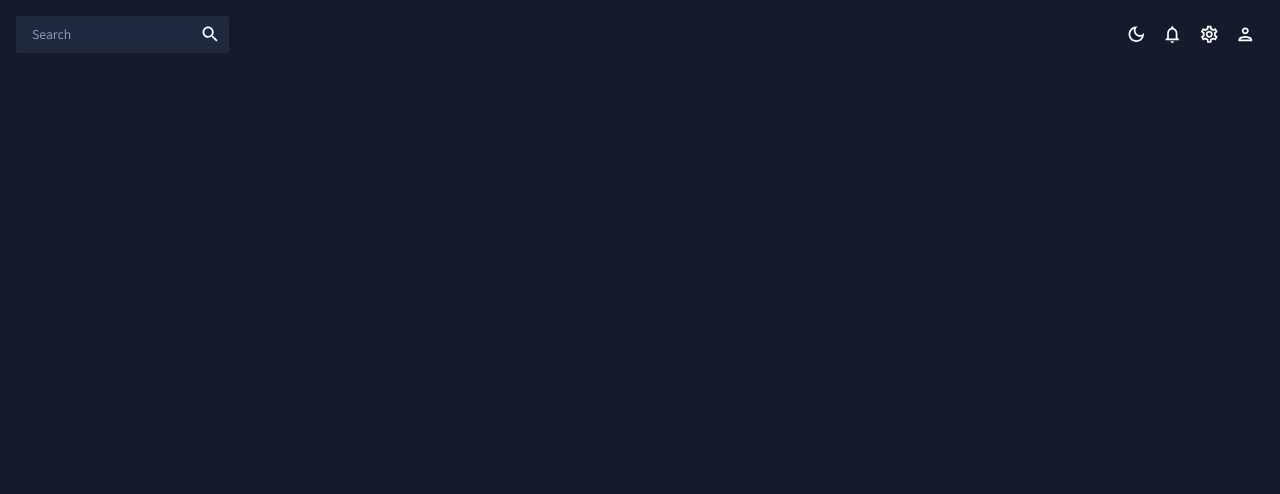
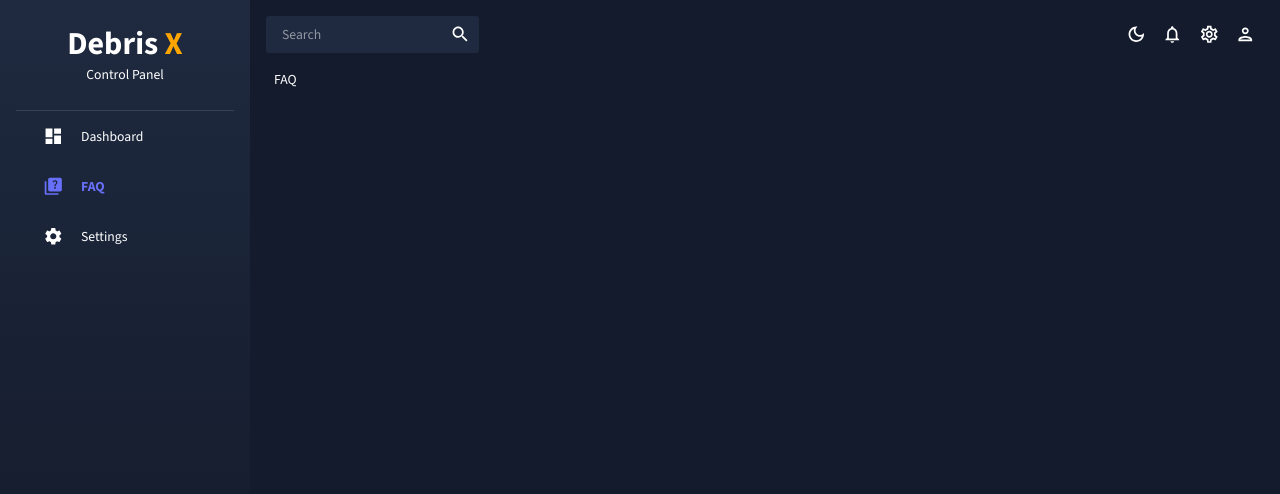
Before and after one commit to Archegon/debrisx-frontend, a React (Create React App) app: page /faq in a window 1280 px wide. Before the commit this address had no page. Shown: the top 494 px of the page. Built offline with nearby package versions, Linux system fonts and the light colour scheme.

Commit message:
feat: Add chroma-js and react-pro-sidebar packages

```diff
--- a/package.json
+++ b/package.json
@@ -10,8 +10,10 @@
     "@testing-library/jest-dom": "^5.17.0",
     "@testing-library/react": "^13.4.0",
     "@testing-library/user-event": "^13.5.0",
+    "chroma-js": "^2.4.2",
     "react": "^18.3.1",
     "react-dom": "^18.3.1",
+    "react-pro-sidebar": "^1.1.0",
     "react-router-dom": "^6.23.1",
     "react-scripts": "5.0.1",
     "web-vitals": "^2.1.4"
--- a/src/App.js
+++ b/src/App.js
@@ -1,8 +1,10 @@
 import { Routes, Route } from "react-router-dom";
 import { ColorModeContext, useMode } from './theme';
-import { CssBaseline, ThemeProvider } from '@mui/material';
+import { Box, CssBaseline, ThemeProvider } from '@mui/material';
 import Topbar from './scenes/global/Topbar';
 import Dashboard from './scenes/dashboard';
+import FAQ from './scenes/faq';
+import Sidebar from './scenes/global/Sidebar';
 
 function App() {
   const [theme, colorMode] = useMode();
@@ -13,10 +15,16 @@ function App() {
         <CssBaseline />
         <div className="app">
           <main className="content">
-            <Topbar />
-            <Routes>
-              <Route path="/" element={<Dashboard />} />
-            </Routes>
+            <Sidebar />
+            <Box flexGrow={1} display={'flex'} flexDirection={'column'}>
+              <Topbar />
+              <Box px={3}>
+                <Routes>
+                  <Route path="/" element={<Dashboard />} />
+                  <Route path="/faq" element={<FAQ />} />
+                </Routes>
+              </Box>
+            </Box>
           </main>
         </div>
       </ThemeProvider>
--- a/src/index.css
+++ b/src/index.css
@@ -6,6 +6,7 @@ body,
 #root,
 .app,
 .content {
+  display: flex;
   height: 100%;
   width: 100%;
   font-family: 'Source Sans 3', sans-serif;
--- /dev/null
+++ b/src/scenes/faq/index.jsx
@@ -0,0 +1,5 @@
+const FAQ = () => {
+    return <div>FAQ</div>
+}
+
+export default FAQ;
--- a/src/scenes/global/Sidebar.jsx
+++ b/src/scenes/global/Sidebar.jsx
@@ -1,5 +1,50 @@
+import { Sidebar as ProSidebar, Menu, MenuItem } from 'react-pro-sidebar';
+import { NavLink } from 'react-router-dom';
+import { tokens } from '../../theme';
+import { Box, Divider, Typography, useTheme } from '@mui/material';
+import DashboardIcon from '@mui/icons-material/Dashboard';
+import QuizIcon from '@mui/icons-material/Quiz';
+import SettingsIcon from '@mui/icons-material/Settings';
+
 const Sidebar = () => {
-    return <div>Sidebar</div>
+    const theme = useTheme();
+    const colors = tokens(theme.palette.mode);
+
+    return (
+        <ProSidebar
+            backgroundColor={theme.palette.mode === "dark" ? "transparent" : colors.primary[400]}
+            rootStyles={{
+                border: 'None',
+                background: `linear-gradient(to bottom, ${colors.primary[400]}, ${colors.primary[600]})`,
+            }}
+        >
+            <Box px={2} pt={3}>
+                <Typography align='center' fontWeight={'bold'} variant='h2'>
+                    Debris <span style={{ color: 'orange' }}>X</span><br />
+                    <Typography variant='subtitle1'>Control Panel</Typography>
+                </Typography>
+                <Divider sx={{ pt: 3 }} />
+                <Menu
+                    menuItemStyles={{
+                        button: {
+                            [`&.active`]: {
+                                fontWeight: 'bold',
+                                color: colors.blueAccent[500],
+                            },
+                            '&:hover': {
+                                color: colors.blueAccent[500],
+                                backgroundColor: 'transparent',
+                            },
+                        },
+                    }}
+                >
+                    <MenuItem icon={<DashboardIcon />} component={<NavLink to="/" />}>Dashboard</MenuItem>
+                    <MenuItem icon={<QuizIcon />} component={<NavLink to="/faq" />}>FAQ</MenuItem>
+                    <MenuItem icon={<SettingsIcon />}>Settings</MenuItem>
+                </Menu>
+            </Box>
+        </ProSidebar>
+    );
 }
 
 export default Sidebar;
```
Also changed, not shown: 1 other file (tests, documents, lock files or other folders).
